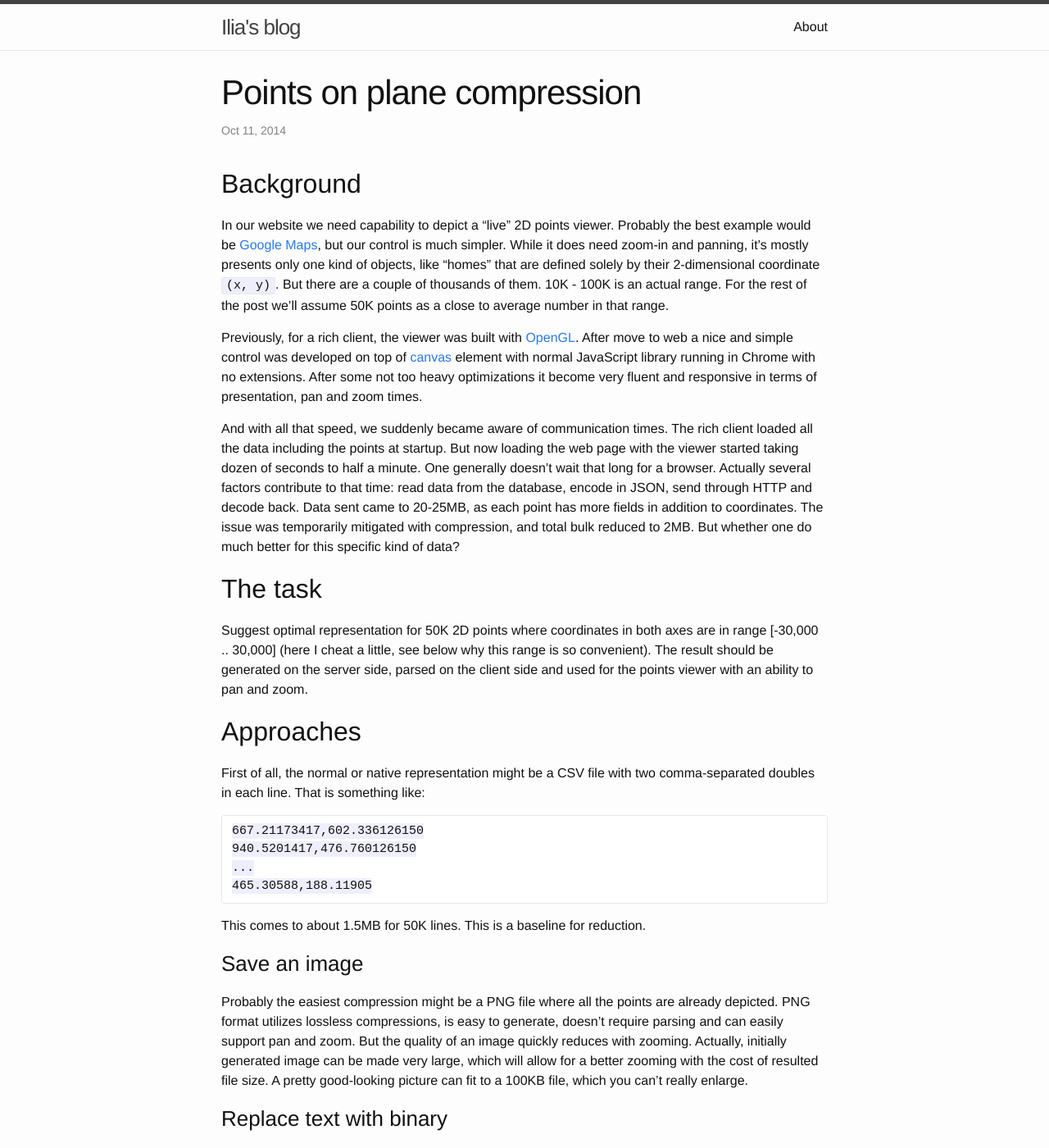
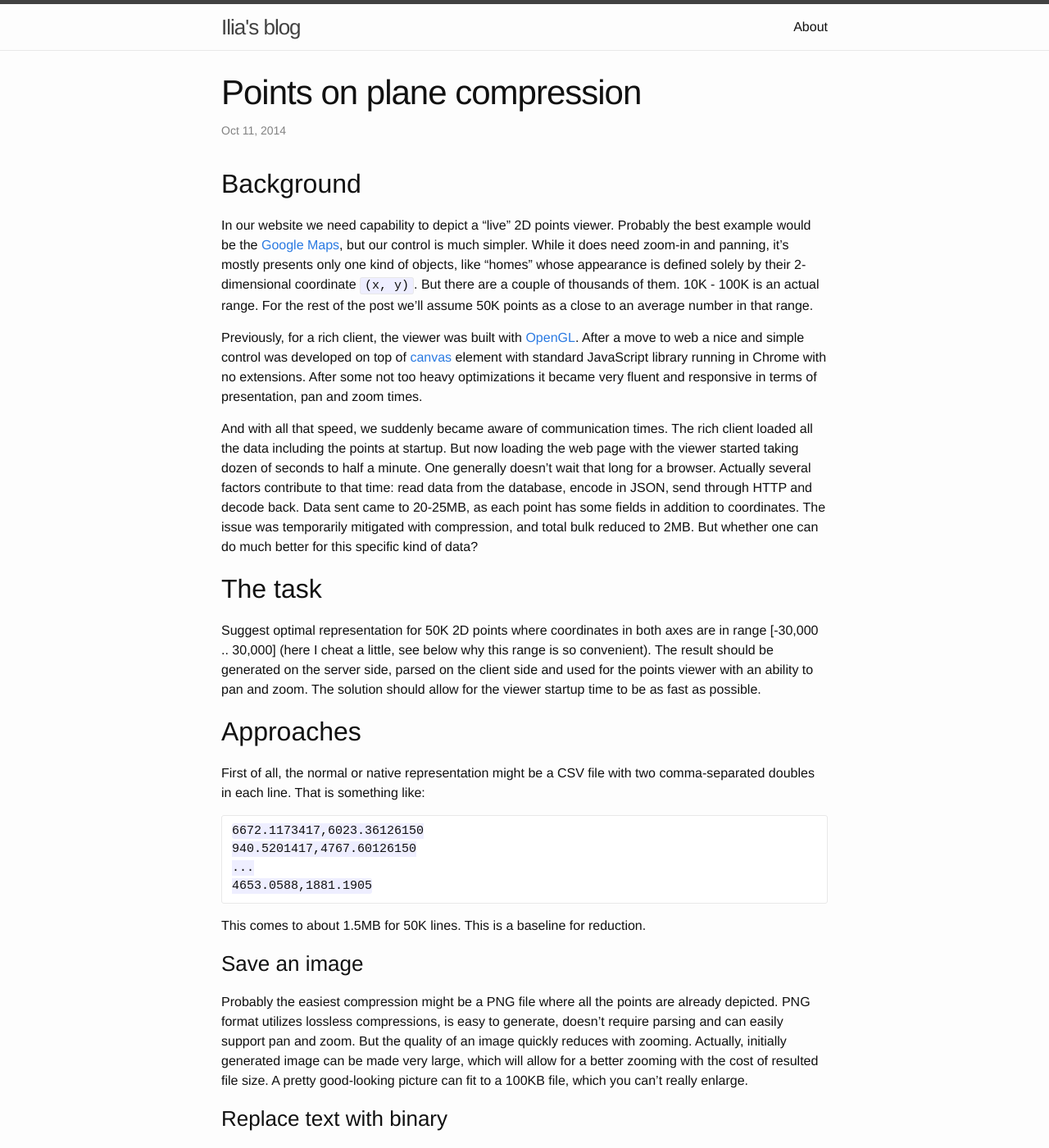
Before and after one commit to barahilia/blog, a Jekyll site: the page built from _posts/2014-10-11-points-on-plane-compression.markdown, in a window 1280 px wide and 1400 px high. Shown: the whole window at 82% size. Built offline with Jekyll 4.4.1, drawn with Linux system fonts in a browser that asks for light colours.

Commit message:
Initial proof reading

```diff
--- a/_posts/2014-10-11-points-on-plane-compression.markdown
+++ b/_posts/2014-10-11-points-on-plane-compression.markdown
@@ -8,18 +8,18 @@ categories: computers
 ## Background
 
 In our website we need capability to depict a "live" 2D points viewer. Probably
-the best example would be [Google Maps](https://maps.google.com/), but
+the best example would be the [Google Maps](https://maps.google.com/), but
 our control is much simpler. While it does need zoom-in and panning, it's mostly
-presents only one kind of objects, like "homes" that are defined solely by their
-2-dimensional coordinate `(x, y)`. But there are a couple of thousands of them.
-10K - 100K is an actual range. For the rest of the post we'll assume 50K points
-as a close to average number in that range.
+presents only one kind of objects, like "homes" whose appearance is defined
+solely by their 2-dimensional coordinate `(x, y)`. But there are a couple of
+thousands of them. 10K - 100K is an actual range. For the rest of the post we'll
+assume 50K points as a close to an average number in that range.
 
 Previously, for a rich client, the viewer was built with
-[OpenGL](https://www.opengl.org). After move to web a nice and simple control
+[OpenGL](https://www.opengl.org). After a move to web a nice and simple control
 was developed on top of [canvas](www.w3schools.com/html/html5_canvas.asp)
-element with normal JavaScript library running in Chrome with no extensions.
-After some not too heavy optimizations it become very fluent and responsive in
+element with standard JavaScript library running in Chrome with no extensions.
+After some not too heavy optimizations it became very fluent and responsive in
 terms of presentation, pan and zoom times.
 
 And with all that speed, we suddenly became aware of communication times. The
@@ -27,10 +27,10 @@ rich client loaded all the data including the points at startup. But now loading
 the web page with the viewer started taking dozen of seconds to half a minute.
 One generally doesn't wait that long for a browser. Actually several factors
 contribute to that time: read data from the database, encode in JSON, send
-through HTTP and decode back. Data sent came to 20-25MB, as each point has more
+through HTTP and decode back. Data sent came to 20-25MB, as each point has some
 fields in addition to coordinates. The issue was temporarily mitigated with
-compression, and total bulk reduced to 2MB. But whether one do much better for
-this specific kind of data?
+compression, and total bulk reduced to 2MB. But whether one can do much better
+for this specific kind of data?
 
 ## The task
 
@@ -38,17 +38,18 @@ Suggest optimal representation for 50K 2D points where coordinates in both axes
 are in range \[-30,000 .. 30,000\] (here I cheat a little, see below why this
 range is so convenient). The result should be generated on the server side,
 parsed on the client side and used for the points viewer with an ability to pan
-and zoom.
+and zoom. The solution should allow for the viewer startup time to be as fast as
+possible.
 
 ## Approaches
 
 First of all, the normal or native representation might be a CSV file with two
 comma-separated doubles in each line. That is something like:
 
-    667.21173417,602.336126150
-    940.5201417,476.760126150
+    6672.1173417,6023.36126150
+    940.5201417,4767.60126150
     ...
-    465.30588,188.11905
+    4653.0588,1881.1905
 
 This comes to about 1.5MB for 50K lines. This is a baseline for reduction.
 
```
